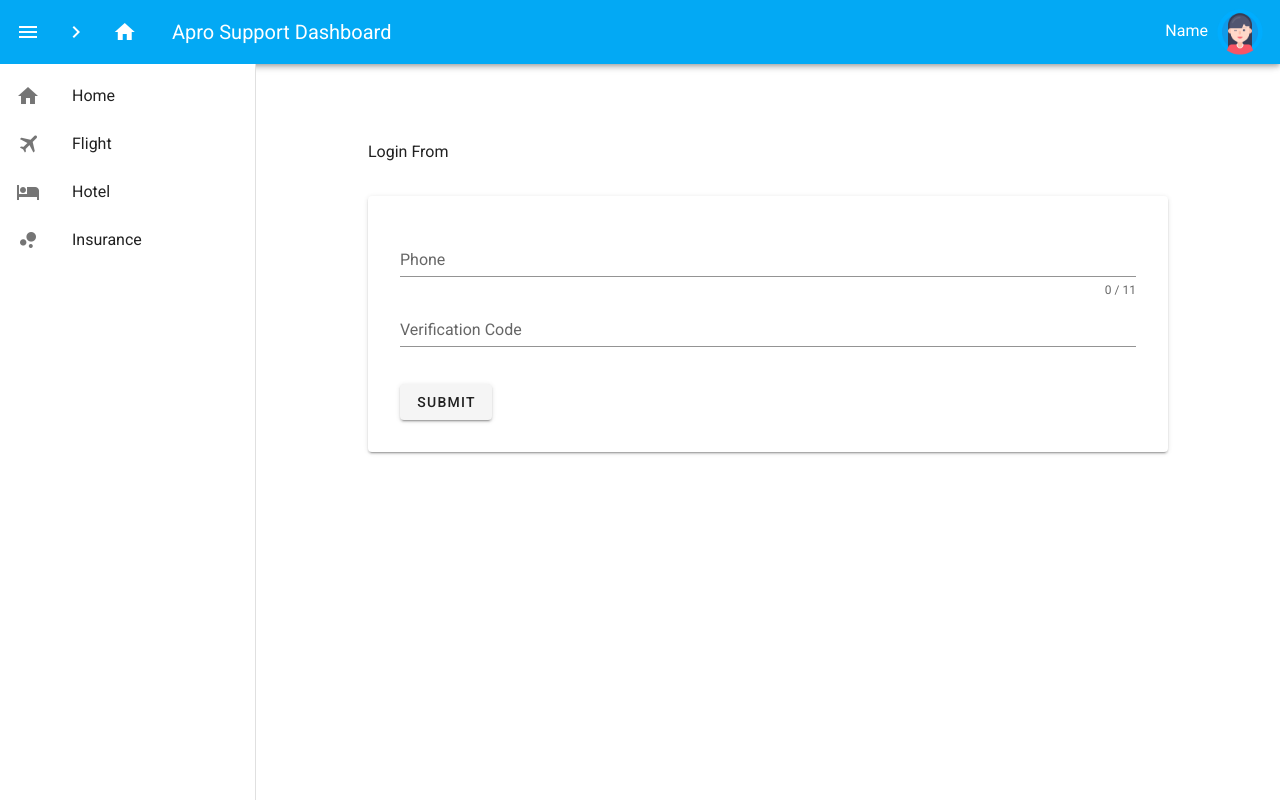
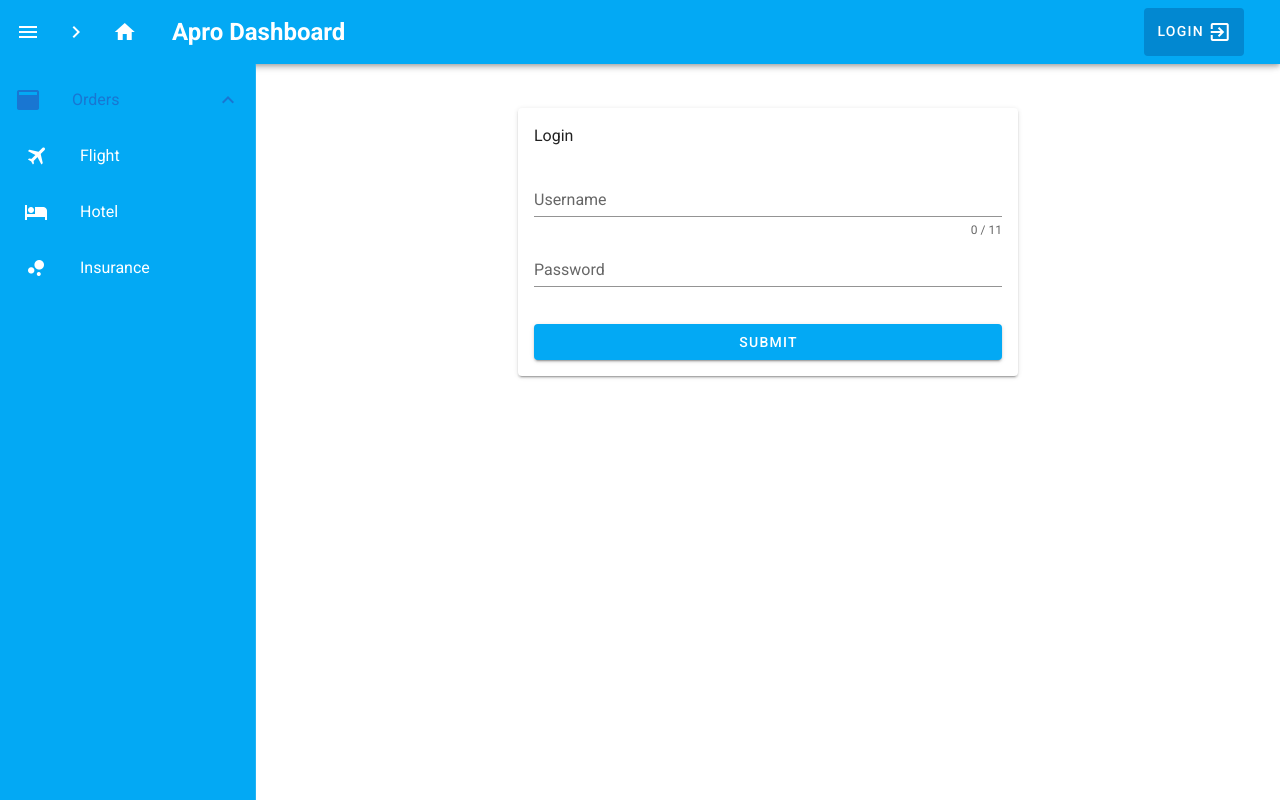
Before and after one commit to hamideslami32/ap-admin, a Nuxt app: page /login in a window 1280 px wide. Built offline with nearby package versions, Linux system fonts and the light colour scheme.

Commit message:
feature/ dynamic sidebar menu based on object/json

```diff
--- a/layouts/default.vue
+++ b/layouts/default.vue
@@ -4,8 +4,7 @@
       :clipped-left="clipped"
       fixed
       app
-      color="light-blue"
-      class="white--text z-index-15"
+      class="light-blue white--text z-index-15"
       :style="zIndexStyle"
       dark
     >
@@ -20,14 +19,57 @@
           </v-icon>
         </nuxt-link>
       </v-btn>
-      <v-toolbar-title v-text="title" />
+      <v-toolbar-title class="colorful" v-text="title" />
       <v-spacer />
+      <v-btn v-if="!isLogin" icon class="light-blue darken-2 rounded px-2 mr-5" tile width="100" @click.native="isLogin = true">
+        <nuxt-link to="/login" class="text-decoration-none">
+          <span class="white--text mr-1">Login</span>
+          <v-icon color="white">
+            mdi-login-variant
+          </v-icon>
+        </nuxt-link>
+      </v-btn>
+      <v-menu v-else offset-y>
+        <template v-slot:activator="{ on, attrs }">
+          <v-btn
+            class="light-blue darken-2"
+            dark
+            v-bind="attrs"
+            height="auto"
+            v-on="on"
+          >
             <div>
-        <span class="mr-2">Name</span>
+              <v-icon>
+                mdi-arrow-bottom
+              </v-icon>
+              <span class="mr-2">P.Eslami</span>
               <v-avatar>
                 <img src="~/assets/imgs/girl-avatar.webp" alt="girl-avatar">
               </v-avatar>
             </div>
+          </v-btn>
+        </template>
+        <v-list class="remove-padding">
+          <v-list-item
+            v-for="(item, index) in userMenuItems"
+            :key="index"
+            class="light-blue lighten-4 user-menu-item"
+            :to="item.to"
+            router
+            exact
+          >
+            <v-list-item-action>
+              <v-icon class="text-dark-blue">
+                {{ item.icon }}
+              </v-icon>
+            </v-list-item-action>
+            <v-spacer />
+            <v-list-item-title class="text-dark-blue">
+              {{ item.title }}
+            </v-list-item-title>
+          </v-list-item>
+        </v-list>
+      </v-menu>
     </v-app-bar>
     <v-main class="my-8">
       <v-container>
@@ -40,24 +82,41 @@
       :left="left"
       :mini-variant="miniVariant"
       :clipped="clipped"
+      class="light-blue"
       fixed
+      dark
       app
     >
       <v-list>
+        <v-list-group
+          v-for="(item, i) in menuItems"
+          :key="i"
+          value="true"
+          class="white--text"
+          link
+        >
+          <template v-slot:activator>
+            <v-list-item-icon>
+              <v-icon>{{ item.icon }}</v-icon>
+            </v-list-item-icon>
+            <v-list-item-title @click.prevent="$router.push(item.to)">
+              {{ item.title }}
+            </v-list-item-title>
+          </template>
           <v-list-item
-          v-for="(item, i) in items"
-          :key="i"
-          :to="item.to"
+            v-for="(childItem, j) in item.children"
+            :key="j"
+            link
+            class="light-blue pl-6"
             router
-          exact
+            :to="childItem.to"
           >
-          <v-list-item-action>
-            <v-icon light>
-              {{ item.icon }}
-            </v-icon>
-          </v-list-item-action>
-          <v-list-item-title>{{ item.title }}</v-list-item-title>
+            <v-list-item-icon>
+              <v-icon>{{ childItem.icon }}</v-icon>
+            </v-list-item-icon>
+            <v-list-item-title>{{ childItem.title }}</v-list-item-title>
           </v-list-item>
+        </v-list-group>
       </v-list>
     </v-navigation-drawer>
   </v-app>
@@ -67,17 +126,18 @@
 export default {
   data() {
     return {
+      isLogin: false,
       zIndexStyle: {
         zIndex: 15,
       },
       clipped: true,
       fixed: true,
-      items: [
+      menuItems: [
         {
-          icon: "mdi-home",
-          title: "Home",
-          to: "/",
-        },
+          title: "Orders",
+          icon: "mdi-application",
+          to: "/orders",
+          children: [
             {
               icon: "mdi-airplane",
               title: "Flight",
@@ -93,12 +153,29 @@ export default {
               title: "Insurance",
               to: "/orders/insurance",
             },
+          ]
+        }
       ],
       miniVariant: false,
       left: true,
       leftDrawer: true,
-      title: "Apro Support Dashboard",
+      title: "Apro Dashboard",
     }
   },
 }
 </script>
+
+<style lang="scss" scoped>
+.colorful {
+  font-size: 24px;
+  font-weight: bold;
+}
+
+.remove-padding {
+  padding: 0 !important;
+}
+
+.text-dark-blue {
+  color: #0d47a1 !important;
+}
+</style>
--- a/nuxt.config.js
+++ b/nuxt.config.js
@@ -68,7 +68,7 @@ export default {
       dark: false,
       themes: {
         light: {
-          primary: colors.blue.lighten1,
+          primary: colors.white,
           accent: colors.grey.darken3,
           secondary: colors.amber.lighten3,
           info: colors.teal.darken1,
--- a/package.json
+++ b/package.json
@@ -46,6 +46,7 @@
     "lint-staged": "^10.2.11",
     "stylelint": "^13.6.1",
     "stylelint-config-standard": "^20.0.0",
+    "stylelint-scss": "^3.18.0",
     "vue-jest": "^3.0.4"
   }
 }
--- a/pages/index.vue
+++ b/pages/index.vue
@@ -1,7 +1,6 @@
 <template>
-  <v-layout column justify-center align-center>
-    <v-flex xs12 sm10 class="w-80">
-      <div v-for="n in 2" id="chart" :key="n">
+  <v-layout justify-center align-center>
+    <v-flex v-for="n in 2" id="chart" :key="n" xs12 sm6>
       <apexchart
         class=""
         type="area"
@@ -9,7 +8,6 @@
         :options="chartOptions"
         :series="n === 2 ? newSeries : series"
       />
-      </div>
     </v-flex>
   </v-layout>
 </template>
--- a/pages/login/index.vue
+++ b/pages/login/index.vue
@@ -1,39 +1,53 @@
 <template>
-  <v-layout class="d-flex justify-center ma-auto w-80">
-    <v-flex>
-      <div class="text-xl-h4 my-8">
-        Login From
-      </div>
-      <v-card class="pa-8 login">
+  <v-layout>
+    <!-- <v-banner two-line @click:icon="alert">
+      <v-icon
+        slot="icon"
+      >
+        mdi-bed
+      </v-icon>
+      Lorem ipsum dolor sit amet, consectetur adipiscing elit. Praesent cursus nec sem id malesuada.
+      Curabitur lacinia sem et turpis euismod, eget elementum ex pretium.
+      <template v-slot:actions>
+        <v-btn color="primary">Dismiss</v-btn>
+        <v-btn text color="primary">Retry</v-btn>
+      </template>
+    </v-banner> -->
+    <v-flex class="d-flex justify-center" width="100%">
+      <v-card class="pa-4" width="100%" max-width="500">
+        <div class="mb-6">
+          Login
+        </div>
+        <!-- <v-divider vertical></v-divider> -->
         <!-- <ValidationObserver ref="observer" v-slot="{ validate, reset }"> -->
         <ValidationObserver ref="observer">
           <form>
             <ValidationProvider
               v-slot="{ errors }"
-              name="Phone"
-              rules="required|max:11"
+              name="Username"
+              rules="required"
             >
               <v-text-field
-                v-model="phone"
+                v-model="username"
                 :counter="11"
                 :error-messages="errors"
-                label="Phone"
+                label="Username"
                 required
               />
             </ValidationProvider>
             <ValidationProvider
               v-slot="{ errors }"
-              name="VerificationCode"
+              name="Password"
               rules="required"
             >
               <v-text-field
-                v-model="verificationCode"
+                v-model="password"
                 :error-messages="errors"
-                label="Verification Code"
+                label="Password"
                 required
               />
             </ValidationProvider>
-            <v-btn class="mt-4" @click="submit">
+            <v-btn class="mt-4 light-blue white--text" width="100%" @click="submit">
               submit
             </v-btn>
           </form>
@@ -70,12 +84,8 @@ export default {
     ValidationObserver,
   },
   data: () => ({
-    phone: "",
-    verificationCode: "",
-    loginCardStyle: {
-      'width': '100%',
-      'maxWidth': '600px'
-    }
+    username: "",
+    password: "",
   }),
 
   methods: {
@@ -83,16 +93,10 @@ export default {
       this.$refs.observer.validate()
     },
     clear() {
-      this.phone = ""
-      this.verificationCode = ""
+      this.username = ""
+      this.password = ""
       this.$refs.observer.reset()
     },
   },
 }
 </script>
-<style lang="scss" scoped>
-  .loginForm {
-    width: 100%;
-    max-width: 600px;
-  }
-</style>
--- a/pages/orders/flight/index.vue
+++ b/pages/orders/flight/index.vue
@@ -56,7 +56,8 @@ export default {
           orderDate: 4.0,
           status: "success",
           phone: "09121234567",
-          customerName: 'Hamid Eslami'        },
+          customerName: 'Hamid Eslami'
+        },
         {
           id: "2",
           name: "MHD-THR",
@@ -66,7 +67,8 @@ export default {
           orderDate: 4.3,
           status: "success",
           phone: "09121234567",
-          customerName: 'Hamid Eslami'        },
+          customerName: 'Hamid Eslami'
+        },
         {
           id: "3",
           name: "THR-KIH",
--- /dev/null
+++ b/pages/orders/index.vue
@@ -0,0 +1,7 @@
+<template>
+  <v-layout>
+    <v-flex class="text-center">
+      orders
+    </v-flex>
+  </v-layout>
+</template>
```
Also changed, not shown: stylelint.config.js (+7 -2 lines), 1 other file (tests, documents, lock files or other folders). Lines whose indentation alone changed are shown as unchanged.
